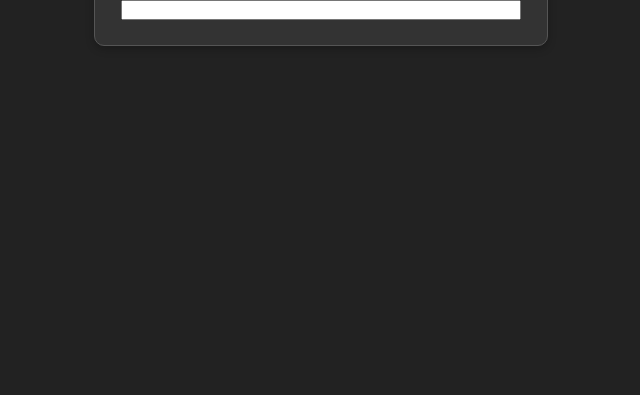
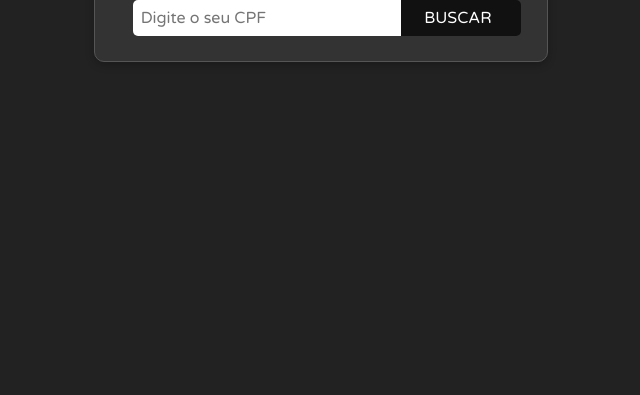
Before and after one commit to dacom-cm/insight_certificados, a React app: page / in a window 1280 px wide. Shown: the part 405-800 px from the top of the page, without its empty margins (319-959 px from the left). Built offline with nearby package versions, Linux system fonts and the light colour scheme; a web font is replaced by a local one.

Commit message:
loading e input de cpf

```diff
--- a/package.json
+++ b/package.json
@@ -14,6 +14,7 @@
     "react-input-mask": "^2.0.4",
     "react-router-dom": "^6.3.0",
     "react-scripts": "5.0.1",
+    "styled-components": "^5.3.5",
     "web-vitals": "^2.1.4"
   },
   "scripts": {
@@ -39,5 +40,8 @@
       "last 1 firefox version",
       "last 1 safari version"
     ]
+  },
+  "devDependencies": {
+    "@types/styled-components": "^5.1.25"
   }
 }
--- a/src/components/InputCPF/index.js
+++ /dev/null
@@ -1,8 +0,0 @@
-import InputMask from 'react-input-mask';
-
-function InputCPF(props){
-
-  return <InputMask mask="999.999.999-99" value={props.value} onChange={props.onChange}></InputMask>
-}
-
-export default InputCPF;
--- a/src/index.css
+++ b/src/index.css
@@ -4,6 +4,7 @@
   box-sizing: border-box;
   margin: 0;
   padding: 0;
+  outline: none;
   font-family: 'Varela Round', 'Roboto', sans-serif;
   text-decoration: None;
 }
--- a/src/view/sections/InputCertificados/InputCertificados.js
+++ b/src/view/sections/InputCertificados/InputCertificados.js
@@ -1,19 +1,41 @@
 import React, {useState} from 'react';
-import InputCPF from '../../../components/InputCPF';
-import './InputCertificados.css';
+import * as S from './styles'
 
 
 function InputCertificado(){
     const [cpf,setCpf] = useState();
+    const [loading,setLoading] = useState(false);
+
     function onChangeCpf(e){
       setCpf(e.target.value);
     }
+    function handleClick(){
+      setLoading(l => !l);
+    }
 
     return (
-      <InputCPF
-        value={cpf}
-        onChange={onChangeCpf}
-      />
+      <S.Wrapper className='InputCertificados'>
+         <S.Input
+         disabled={loading}
+         mask="999.999.999-99"
+          value={cpf}
+          onChange={onChangeCpf}
+          placeholder="Digite o seu CPF"
+        />
+        <S.Buton
+          // disabled={loading}
+          type="submit"
+          onClick={handleClick}
+        >
+            <S.Spinner>
+              {loading && (
+                <S.SpinnerImg src="/img/spinner.svg" alt="loading..."/>
+              )}
+            </S.Spinner>
+
+          BUSCAR
+        </S.Buton>
+      </S.Wrapper>
     );
 }
 
--- /dev/null
+++ b/src/view/sections/InputCertificados/styles.js
@@ -0,0 +1,64 @@
+import ReactInputMask from "react-input-mask";
+import styled, { keyframes } from "styled-components";
+
+export const Wrapper = styled.div`
+  width: 100%;
+  display: grid;
+  grid-template-columns: 70% 30%;
+`
+
+export const Input = styled(ReactInputMask)`
+  all: unset;
+  background-color: #fff;
+
+  width: 100%;
+  padding: 0.5em;
+  border-radius: 5px 0 0 5px;
+  margin-left:12px;
+`
+
+
+export const Buton= styled.button`
+  display: flex;
+  align-items:center;
+
+
+  border: none;
+  border-radius: 0 5px 5px 0;
+  background: #111;
+  text-align: center;
+  cursor: pointer;
+  color:#fff;
+
+  font-size: 1em;
+  transition: 200ms;
+
+  height:36px;
+
+  &:hover{
+    background-image: linear-gradient(45deg, #ffae00, #00a3a8);
+    /* font-size: 0.9em; */
+    transition: 200ms;
+    text-shadow: rgba(0, 0, 0, 0.06) 0px 1px 3px, rgba(0, 0, 0, 0.12) 0px 1px 2px;
+    box-shadow: rgba(0, 0, 0, 0.06) 0px 1px 3px, rgba(0, 0, 0, 0.12) 0px 1px 2px;
+    color: #111;
+  }
+`
+
+const rotate = keyframes`
+ from {
+    transform: rotate(0deg);
+  }
+  to {
+    transform: rotate(360deg);
+  }
+`
+export const Spinner = styled.div`
+  width: 12px;
+  margin-right:5px;
+  margin-left:6px;
+  animation: ${rotate} 0.8s linear infinite;
+`
+export const SpinnerImg = styled.img`
+  filter: invert(100%)
+`
```
Also changed, not shown: public/img/spinner.svg (added), 1 other file.
